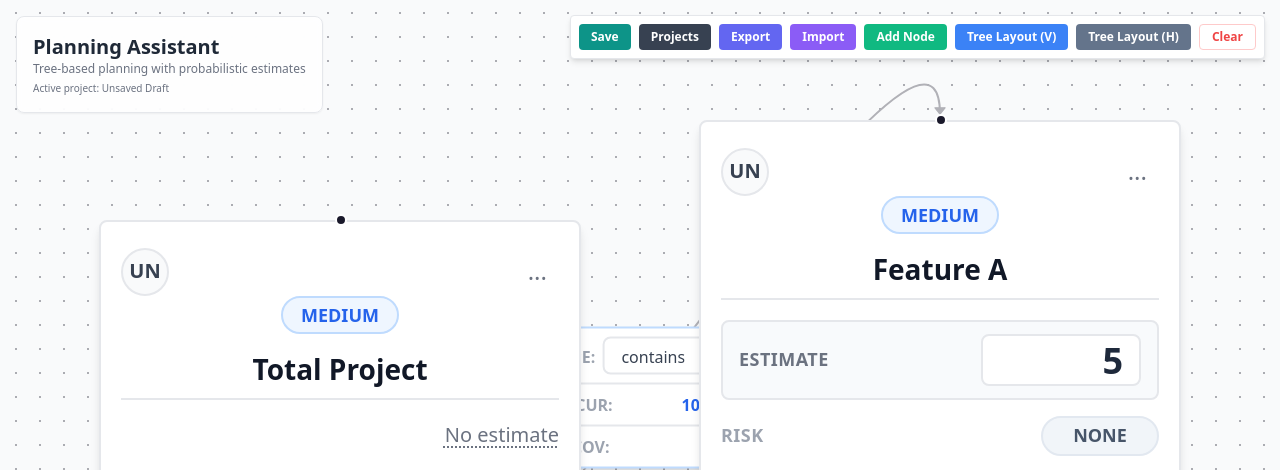
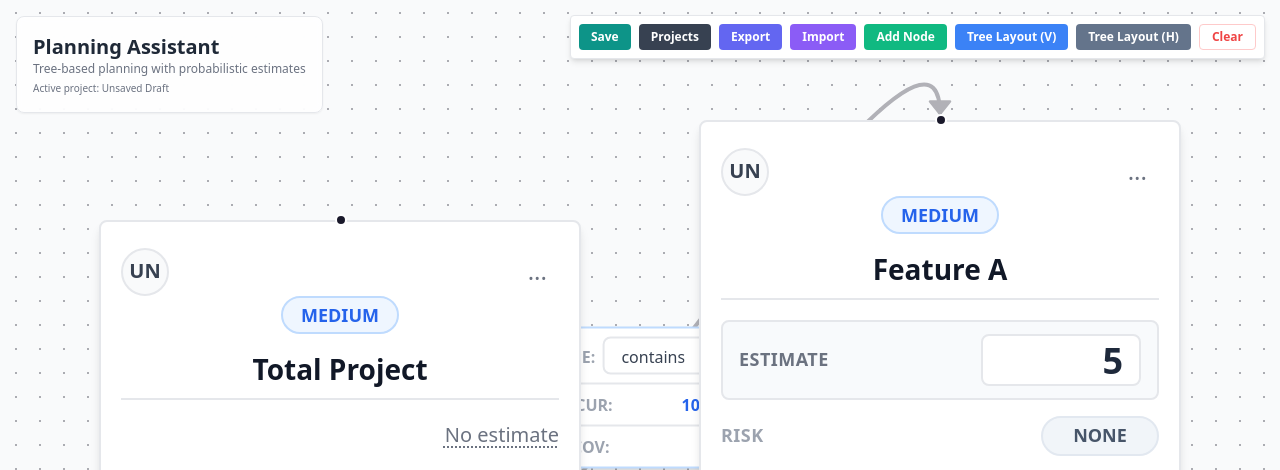
Before and after one commit to vladimirshefer/project-planner, a React (Vite) app: page /projects/new in a window 1280 px wide. Shown: the top 470 px of the page. Built offline with nearby package versions, Linux system fonts and the light colour scheme.

Commit message:
second type of link weaker

```diff
--- a/src/components/FlowDemo.tsx
+++ b/src/components/FlowDemo.tsx
@@ -151,6 +151,7 @@ function EditableEdge({
   markerEnd,
 }: EdgeProps<Edge<EdgeData>>) {
   const { setEdges } = useReactFlow()
+  const kind = data?.kind ?? 'contains'
   const [edgePath, labelX, labelY] = getBezierPath({
     sourceX,
     sourceY,
@@ -165,8 +166,13 @@ function EditableEdge({
       setEdges((eds) =>
         eds.map((edge) => {
           if (edge.id === id) {
+            const nextKind = key === 'kind' ? (val as EdgeData['kind']) : (edge.data?.kind ?? 'contains')
             return {
               ...edge,
+              markerEnd:
+                nextKind === 'after'
+                  ? { type: MarkerType.Arrow }
+                  : { type: MarkerType.ArrowClosed },
               data: {
                 ...edge.data,
                 [key]: val,
@@ -182,10 +188,17 @@ function EditableEdge({
 
   return (
     <>
-      <BaseEdge path={edgePath} markerEnd={markerEnd} />
+      <BaseEdge
+        path={edgePath}
+        markerEnd={markerEnd}
+        style={
+          kind === 'after'
+            ? { stroke: '#9ca3af', strokeWidth: 1.2, strokeDasharray: '6 4', opacity: 0.85 }
+            : { strokeWidth: 2 }
+        }
+      />
       <EdgeLabelRenderer>
         {(() => {
-          const kind = data?.kind ?? 'contains'
           return (
         <div
           style={{
--- a/src/utils/estimations-graph.ts
+++ b/src/utils/estimations-graph.ts
@@ -455,7 +455,7 @@ export namespace EstimationsGraph {
         source: input.source,
         target: input.target,
         type: 'editable',
-        markerEnd: { type: MarkerType.ArrowClosed },
+        markerEnd: input.kind === 'after' ? { type: MarkerType.Arrow } : { type: MarkerType.ArrowClosed },
         data: {
           kind: input.kind,
           ...(input.kind === 'contains' ? { probability, recovery } : {}),
@@ -661,7 +661,11 @@ export namespace EstimationsGraph {
           probability: normalizeProbability(edge.data?.probability),
           recovery: normalizeRecovery(edge.data?.recovery),
         },
-        markerEnd: edge.markerEnd ?? { type: MarkerType.ArrowClosed },
+        markerEnd:
+          edge.markerEnd ??
+          (normalizeEdgeKind(edge.data?.kind) === 'after'
+            ? { type: MarkerType.Arrow }
+            : { type: MarkerType.ArrowClosed }),
       })),
       workers: Array.isArray(state.workers)
         ? state.workers.map((worker) => ({
```
